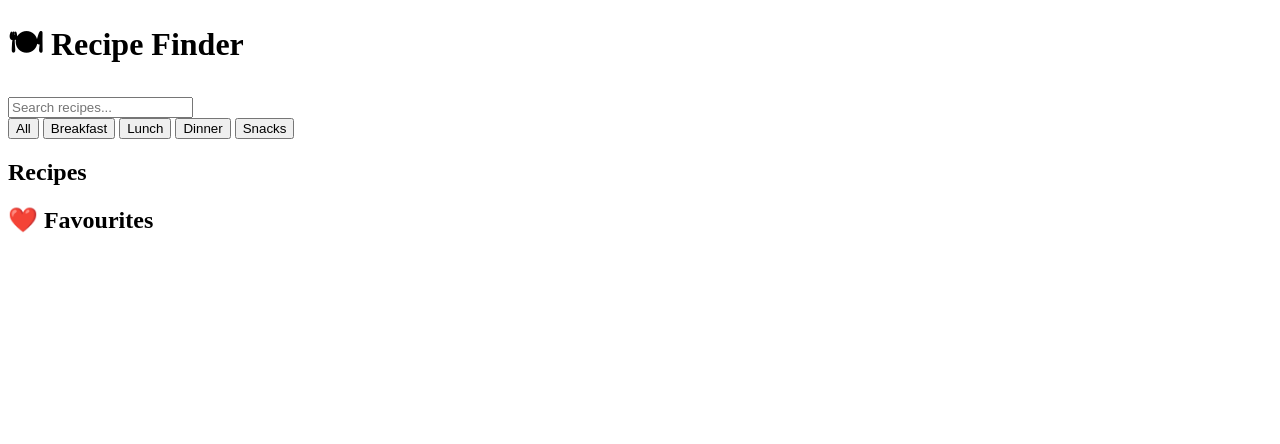
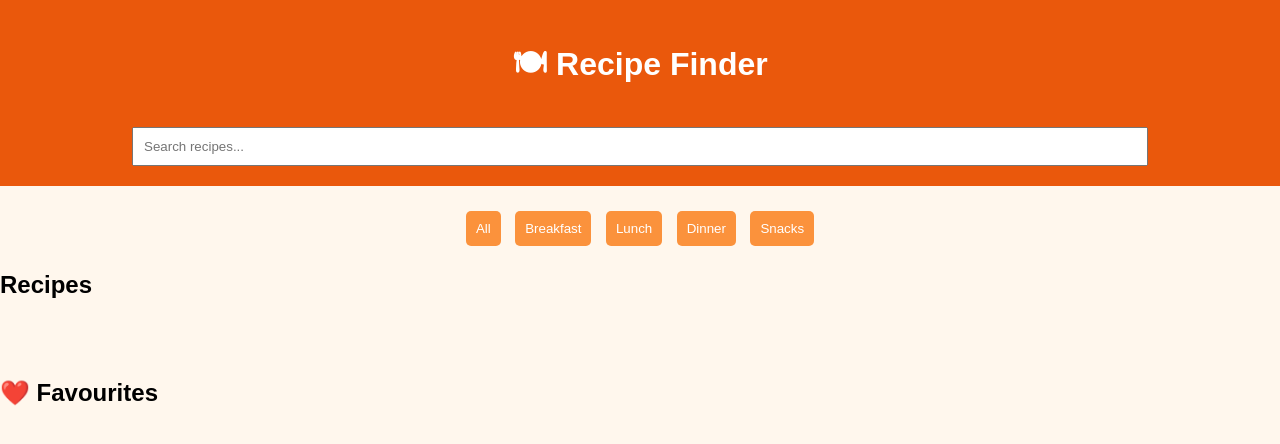
Before and after one commit to roshanigovindvishwakarma-cell/recipe-finder-app--, a plain HTML site: page index.html in a window 1280 px wide. Drawn offline with Linux system fonts and the light colour scheme.

Commit message:
Update style.css

```diff
--- a/style.css
+++ b/style.css
@@ -1,30 +1,50 @@
-<!DOCTYPE html>
-<html>
-<head>
-    <title>Recipe Finder</title>
-    <link rel="stylesheet" href="style.css">
-</head>
-<body>
+body {
+    font-family: Arial;
+    margin: 0;
+    background: #fff7ed;
+}
 
-<header>
-    <h1>🍽 Recipe Finder</h1>
-    <input type="text" id="search" placeholder="Search recipes...">
-</header>
+header {
+    background: #ea580c;
+    color: white;
+    padding: 20px;
+    text-align: center;
+}
 
-<div id="filters">
-    <button onclick="filterCategory('All')">All</button>
-    <button onclick="filterCategory('Breakfast')">Breakfast</button>
-    <button onclick="filterCategory('Lunch')">Lunch</button>
-    <button onclick="filterCategory('Dinner')">Dinner</button>
-    <button onclick="filterCategory('Snacks')">Snacks</button>
-</div>
+input {
+    padding: 10px;
+    width: 80%;
+    margin-top: 10px;
+}
 
-<h2>Recipes</h2>
-<div id="recipes"></div>
+#filters {
+    text-align: center;
+    margin: 20px;
+}
 
-<h2>❤️ Favourites</h2>
-<div id="favorites"></div>
+button {
+    margin: 5px;
+    padding: 10px;
+    border: none;
+    background: #fb923c;
+    color: white;
+    border-radius: 5px;
+}
 
-<script src="script.js"></script>
-</body>
-</html>
+#recipes, #favorites {
+    display: grid;
+    grid-template-columns: repeat(auto-fit, minmax(200px, 1fr));
+    padding: 20px;
+}
+
+.card {
+    background: white;
+    padding: 15px;
+    border-radius: 10px;
+    box-shadow: 0 4px 10px rgba(0,0,0,0.1);
+    cursor: pointer;
+}
+
+.card:hover {
+    transform: scale(1.05);
+}
```
